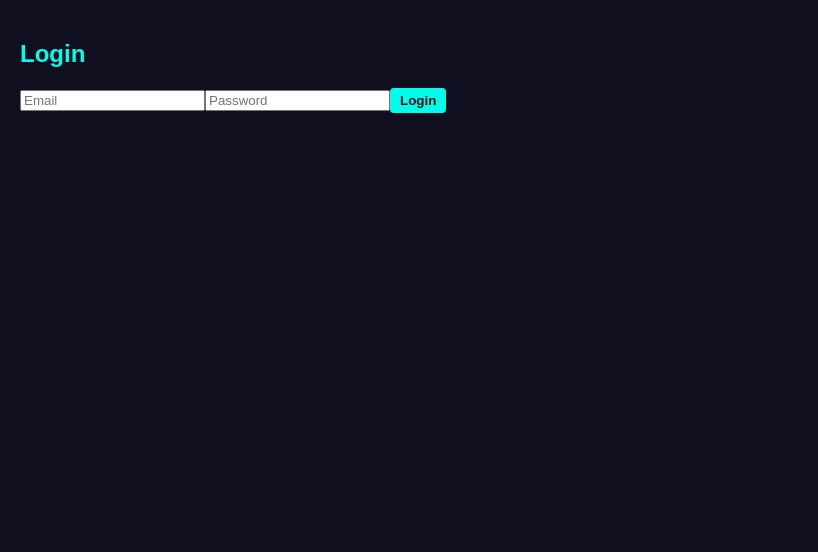
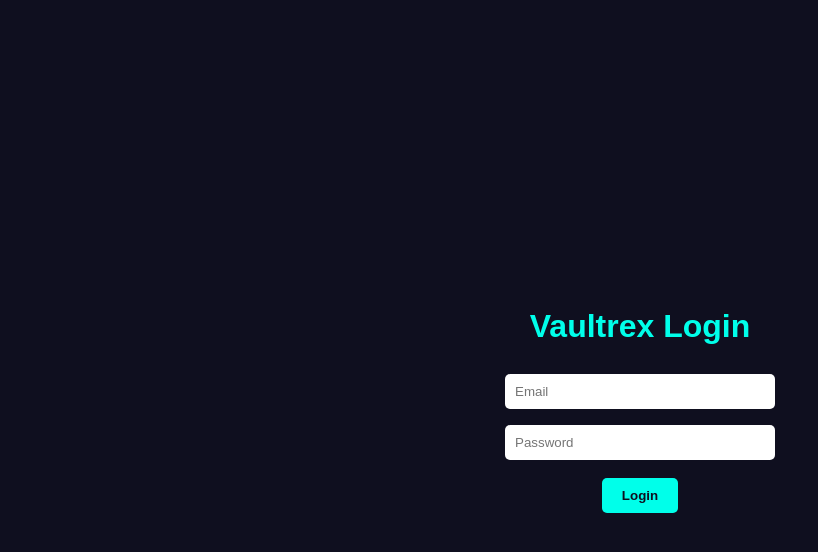
Before and after one commit to FooxxyyDev/vaultrex-frontend, a React (Vite) app: page / in a window 1280 px wide. Shown: the top 552 px of the page, without its empty margins (0-818 px from the left). Built offline with nearby package versions, Linux system fonts and the light colour scheme.

Commit message:
Update App.jsx

```diff
--- a/src/App.jsx
+++ b/src/App.jsx
@@ -1,118 +1,91 @@
 import React, { useState, useEffect } from "react";
 import "./App.css";
 
-export default function App() {
+function App() {
+  const [user, setUser] = useState(null);
   const [email, setEmail] = useState("");
   const [password, setPassword] = useState("");
-  const [user, setUser] = useState(null);
   const [inventory, setInventory] = useState([]);
   const [services, setServices] = useState([]);
+  const [activeTab, setActiveTab] = useState("inventory");
 
-  const backendURL = "https://vaultrex-backend.onrender.com";
-
-  // ----- LOGIN -----
-  const handleLogin = async (e) => {
-    e.preventDefault();
-    const res = await fetch(`${backendURL}/login`, {
+  const login = async () => {
+    const res = await fetch("https://vaultrex-backend.onrender.com/login", {
       method: "POST",
       headers: { "Content-Type": "application/json" },
       body: JSON.stringify({ email, password }),
     });
+    if (res.ok) {
       const data = await res.json();
-    if (res.ok) {
       setUser(data.user);
       fetchInventory(data.user.id);
       fetchServices();
     } else {
-      alert(data.message);
+      alert("Invalid login");
     }
   };
 
-  // ----- FETCH INVENTORY -----
   const fetchInventory = async (userId) => {
-    const res = await fetch(`${backendURL}/inventory/${userId}`);
+    const res = await fetch(`https://vaultrex-backend.onrender.com/inventory/${userId}`);
     const data = await res.json();
     setInventory(data);
   };
 
-  // ----- FETCH SERVICES -----
   const fetchServices = async () => {
-    const res = await fetch(`${backendURL}/services`);
+    const res = await fetch("https://vaultrex-backend.onrender.com/services");
     const data = await res.json();
     setServices(data);
   };
 
-  // ----- SUBSCRIBE -----
-  const subscribeService = async (serviceId) => {
-    const res = await fetch(`${backendURL}/subscribe`, {
+  const subscribe = async (serviceId) => {
+    const res = await fetch("https://vaultrex-backend.onrender.com/subscribe", {
       method: "POST",
       headers: { "Content-Type": "application/json" },
       body: JSON.stringify({ userId: user.id, serviceId }),
     });
-    const data = await res.json();
-    alert(data.message);
+    if (res.ok) alert("Subscribed!");
   };
 
+  if (!user) {
     return (
-    <div className="app-container">
-      {!user ? (
-        <div className="login-panel">
-          <h2>Login</h2>
-          <form onSubmit={handleLogin}>
-            <input
-              type="email"
-              placeholder="Email"
-              value={email}
-              onChange={(e) => setEmail(e.target.value)}
-              required
-            />
-            <input
-              type="password"
-              placeholder="Password"
-              value={password}
-              onChange={(e) => setPassword(e.target.value)}
-              required
-            />
-            <button type="submit">Login</button>
-          </form>
+      <div className="login-container">
+        <h1>Vaultrex Login</h1>
+        <input type="email" placeholder="Email" value={email} onChange={(e) => setEmail(e.target.value)} />
+        <input type="password" placeholder="Password" value={password} onChange={(e) => setPassword(e.target.value)} />
+        <button onClick={login}>Login</button>
       </div>
-      ) : (
+    );
+  }
+
+  return (
     <div className="dashboard">
-          <h2>Welcome, {user.email}</h2>
-
-          <section className="inventory-section">
-            <h3>Inventory</h3>
-            <table>
-              <thead>
-                <tr>
-                  <th>Name</th>
-                  <th>Quantity</th>
-                </tr>
-              </thead>
-              <tbody>
+      <h1>Welcome, {user.email}</h1>
+      <div className="tabs">
+        <button onClick={() => setActiveTab("inventory")} className={activeTab === "inventory" ? "active" : ""}>Inventory</button>
+        <button onClick={() => setActiveTab("services")} className={activeTab === "services" ? "active" : ""}>Services</button>
+      </div>
+      <div className="tab-content">
+        {activeTab === "inventory" && (
+          <div className="inventory-list">
             {inventory.map((item) => (
-                  <tr key={item.id}>
-                    <td>{item.name}</td>
-                    <td>{item.quantity}</td>
-                  </tr>
+              <div key={item.id} className="inventory-item">
+                {item.name} - Quantity: {item.quantity}
+              </div>
             ))}
-              </tbody>
-            </table>
-          </section>
-
-          <section className="services-section">
-            <h3>Services</h3>
-            <ul>
+          </div>
+        )}
+        {activeTab === "services" && (
+          <div className="services-list">
             {services.map((s) => (
-                <li key={s.id}>
-                  {s.name} (${s.price}){" "}
-                  <button onClick={() => subscribeService(s.id)}>Subscribe</button>
-                </li>
+              <div key={s.id} className="service-item">
+                {s.name} - ${s.price} <button onClick={() => subscribe(s.id)}>Subscribe</button>
+              </div>
             ))}
-            </ul>
-          </section>
           </div>
         )}
       </div>
+    </div>
   );
 }
+
+export default App;
```
Lines whose indentation alone changed are shown as unchanged.
